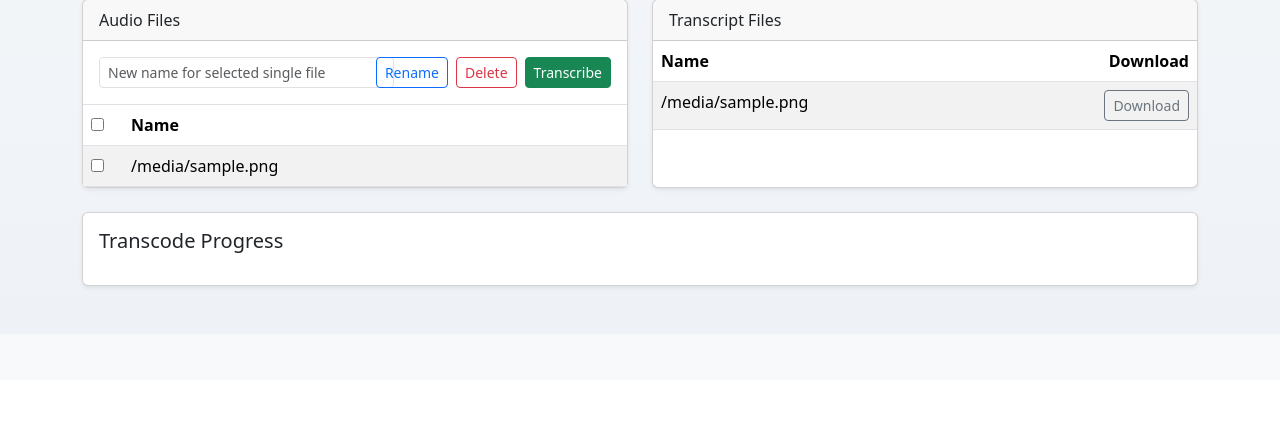
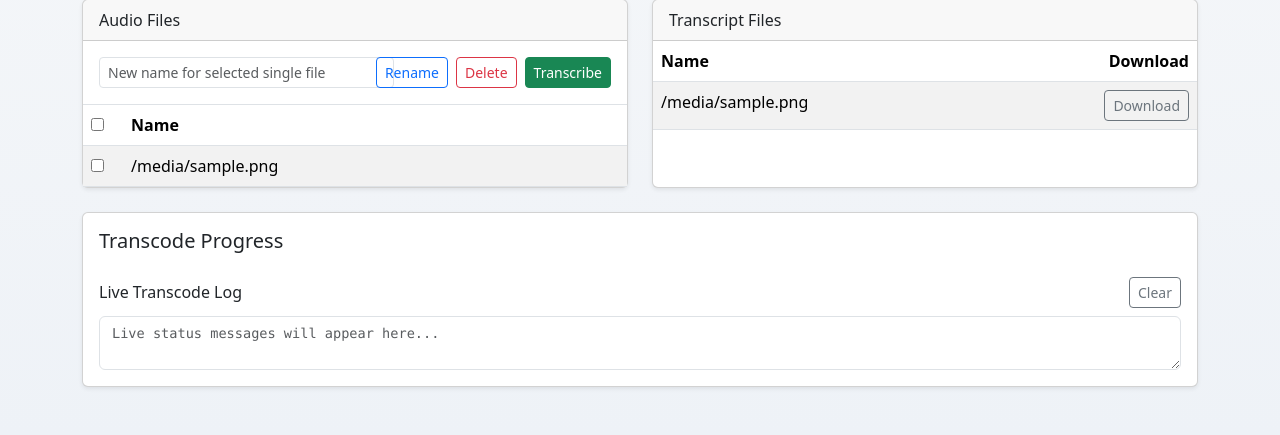
Before and after one commit to dvavi/webtoolbox, a FastAPI app: template templates/transcriber/index.html in a window 1280 px wide. Shown: the part 420-855 px from the top of the page. Before the commit the page ends 754 px from the top, so only its background shows below. Run offline with FastAPI, Linux system fonts and the light colour scheme; the template is opened without the code that fills it: most values are stand-ins (such as "Sample title", 1, 10 or a date in 2020); parts of the project's set-up code (start-up, migrations or seed data) failed here and were passed over; some libraries are stand-ins or nearby versions.

Commit message:
Fix transcode progress UI and add live transcode log panel

```diff
--- a/static/css/app.css
+++ b/static/css/app.css
@@ -15,3 +15,12 @@ body {
   border-color: #0d6efd;
   background-color: #e9f3ff;
 }
+
+.progress-log {
+  min-height: 220px;
+  max-height: 320px;
+  resize: vertical;
+  font-family: "Consolas", "Courier New", monospace;
+  font-size: 0.85rem;
+  white-space: pre;
+}
--- a/templates/transcriber/index.html
+++ b/templates/transcriber/index.html
@@ -34,6 +34,32 @@
 
 <div id="file-lists">
   {% include "transcriber/partials/file_lists.html" %}
+</div>
+
+<div class="card shadow-sm mt-4" id="transcode-status-card">
+  <div class="card-body">
+    <h3 class="h5 mb-3">Transcode Progress</h3>
+    <div id="progress-panel" class="mt-2 d-none">
+      <div class="progress" role="progressbar" aria-label="Transcription progress">
+        <div id="progress-bar" class="progress-bar progress-bar-striped progress-bar-animated" style="width: 0%">0%</div>
+      </div>
+      <p id="progress-message" class="small text-muted mt-2 mb-0">Waiting...</p>
+      <div id="job-list" class="mt-3"></div>
+    </div>
+
+    <div class="mt-4">
+      <div class="d-flex justify-content-between align-items-center mb-2">
+        <h4 class="h6 mb-0">Live Transcode Log</h4>
+        <button id="clear-progress-log" class="btn btn-sm btn-outline-secondary" type="button">Clear</button>
+      </div>
+      <textarea
+        id="progress-log"
+        class="form-control progress-log"
+        readonly
+        aria-label="Transcode progress log"
+        placeholder="Live status messages will appear here..."></textarea>
+    </div>
+  </div>
 </div>
 
 <script>
@@ -108,6 +134,42 @@
   const bar = document.getElementById("progress-bar");
   const message = document.getElementById("progress-message");
   const jobList = document.getElementById("job-list");
+  const progressLog = document.getElementById("progress-log");
+  const clearProgressLog = document.getElementById("clear-progress-log");
+  const jobPercents = new Map();
+
+  const nowLabel = () => new Date().toLocaleTimeString();
+
+  const appendLog = (text) => {
+    if (!progressLog) {
+      return;
+    }
+    const line = `[${nowLabel()}] ${text}`;
+    progressLog.value = progressLog.value ? `${progressLog.value}\n${line}` : line;
+    progressLog.scrollTop = progressLog.scrollHeight;
+  };
+
+  const renderOverallProgress = () => {
+    if (jobPercents.size === 0) {
+      bar.style.width = "0%";
+      bar.textContent = "0%";
+      return;
+    }
+
+    const values = Array.from(jobPercents.values());
+    const total = values.reduce((acc, value) => acc + value, 0);
+    const average = Math.max(0, Math.min(100, Math.round(total / values.length)));
+    bar.style.width = `${average}%`;
+    bar.textContent = `${average}%`;
+  };
+
+  if (clearProgressLog) {
+    clearProgressLog.addEventListener("click", () => {
+      if (progressLog) {
+        progressLog.value = "";
+      }
+    });
+  }
 
   const selectedAudio = () => {
     return Array.from(document.querySelectorAll("input[name='selected_files']:checked")).map((item) => item.value);
@@ -118,29 +180,57 @@
   };
 
   const monitorJob = (job) => {
+    jobPercents.set(job.job_id, 0);
+    renderOverallProgress();
+
     const row = document.createElement("div");
     row.className = "small border rounded p-2 mb-2";
     row.id = `job-${job.job_id}`;
     row.textContent = `${job.audio_file}: queued`;
     jobList.prepend(row);
+    appendLog(`${job.audio_file}: queued`);
 
     const socket = new WebSocket(`${window.location.protocol === "https:" ? "wss" : "ws"}://${window.location.host}/tools/transcriber/ws/${job.job_id}`);
+    socket.onopen = () => appendLog(`${job.audio_file}: websocket connected`);
     socket.onmessage = (evt) => {
       const data = JSON.parse(evt.data);
       const percent = Number.isInteger(data.percent) ? data.percent : null;
       const suffix = percent !== null ? ` (${percent}%)` : "";
       row.textContent = `${job.audio_file}: ${data.message}${suffix}`;
+      message.textContent = `${job.audio_file}: ${data.message}${suffix}`;
+
+      if (percent !== null) {
+        jobPercents.set(job.job_id, percent);
+      }
+      if (data.state === "completed") {
+        jobPercents.set(job.job_id, 100);
+      }
+      if (data.state === "failed") {
+        jobPercents.set(job.job_id, jobPercents.get(job.job_id) ?? 0);
+      }
+      renderOverallProgress();
+
+      const statusLabel = data.state ? ` [${data.state}]` : "";
+      const details = data.error ? ` Error: ${data.error}` : "";
+      appendLog(`${job.audio_file}${statusLabel}: ${data.message}${suffix}${details}`);
 
       if (data.state === "completed") {
         row.classList.add("border-success");
+        row.classList.add("bg-success-subtle");
         refreshLists();
         socket.close();
       }
       if (data.state === "failed") {
         row.classList.add("border-danger");
+        row.classList.add("bg-danger-subtle");
         socket.close();
       }
     };
+    socket.onerror = () => {
+      appendLog(`${job.audio_file}: websocket error`);
+      row.classList.add("border-danger");
+    };
+    socket.onclose = () => appendLog(`${job.audio_file}: websocket closed`);
   };
 
   document.body.addEventListener("click", async (event) => {
@@ -159,6 +249,7 @@
       const formData = new FormData();
       files.forEach((file) => formData.append("selected_files", file));
       await fetch("/tools/transcriber/audio/delete", { method: "POST", body: formData });
+      appendLog(`Deleted ${files.length} audio file(s)`);
       refreshLists();
       return;
     }
@@ -182,9 +273,11 @@
       const response = await fetch("/tools/transcriber/audio/rename", { method: "POST", body: formData });
       if (!response.ok) {
         alert("Rename failed.");
+        appendLog(`Rename failed for ${files[0]} -> ${newName}`);
         return;
       }
       newNameInput.value = "";
+      appendLog(`Renamed ${files[0]} -> ${newName}`);
       refreshLists();
       return;
     }
@@ -203,14 +296,16 @@
       if (!response.ok) {
         message.textContent = "Failed to start transcription";
         panel.classList.remove("d-none");
+        appendLog("Failed to start transcription jobs");
         return;
       }
 
       const payload = await response.json();
       panel.classList.remove("d-none");
-      bar.style.width = "10%";
-      bar.textContent = "10%";
+      bar.style.width = "0%";
+      bar.textContent = "0%";
       message.textContent = `Started ${payload.jobs.length} job(s)`;
+      appendLog(`Started ${payload.jobs.length} transcription job(s)`);
 
       payload.jobs.forEach(monitorJob);
       refreshLists();
--- a/templates/transcriber/partials/file_lists.html
+++ b/templates/transcriber/partials/file_lists.html
@@ -73,17 +73,3 @@
     </div>
   </div>
 </div>
-
-<div class="card shadow-sm mt-4">
-  <div class="card-body">
-    <h3 class="h5 mb-3">Transcode Progress</h3>
-
-    <div id="progress-panel" class="mt-3 d-none">
-      <div class="progress" role="progressbar" aria-label="Transcription progress">
-        <div id="progress-bar" class="progress-bar progress-bar-striped progress-bar-animated" style="width: 0%">0%</div>
-      </div>
-      <p id="progress-message" class="small text-muted mt-2 mb-0">Waiting...</p>
-      <div id="job-list" class="mt-3"></div>
-    </div>
-  </div>
-</div>
```
